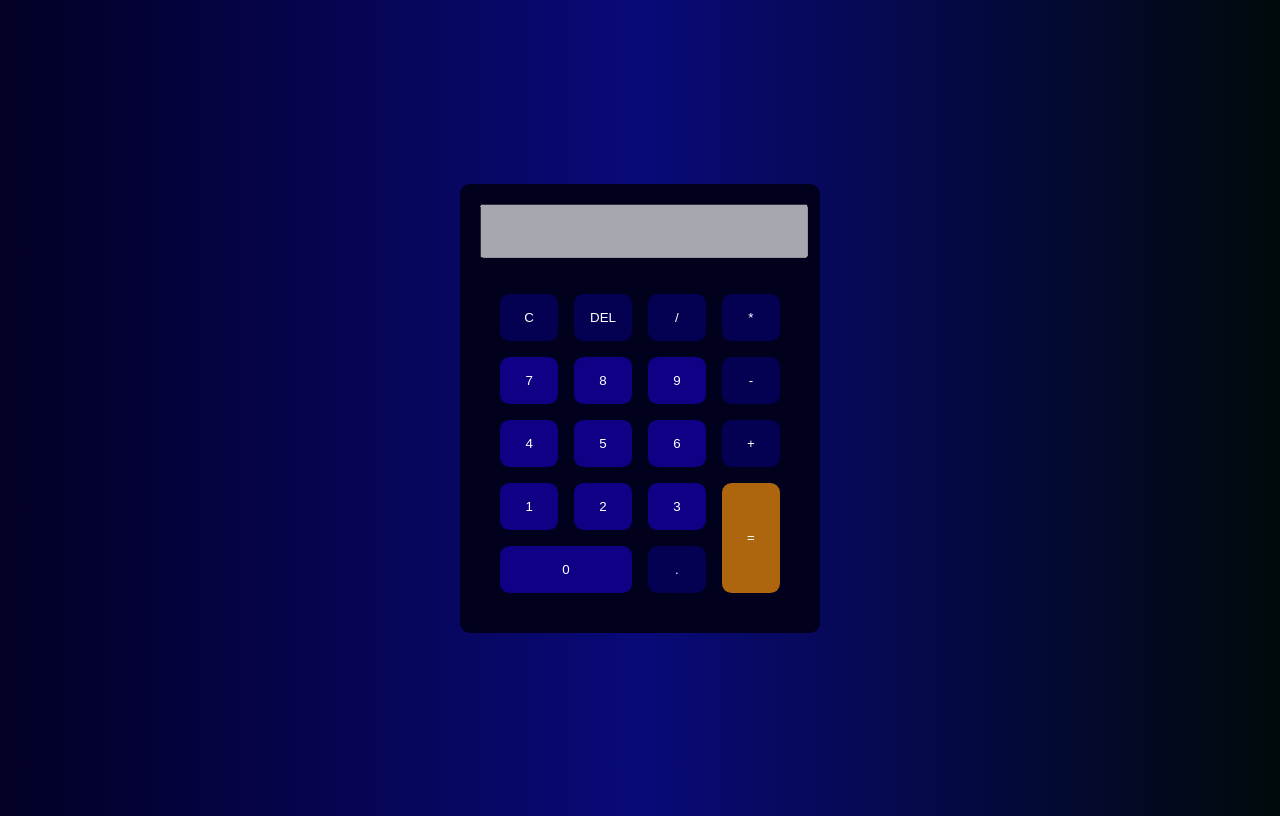
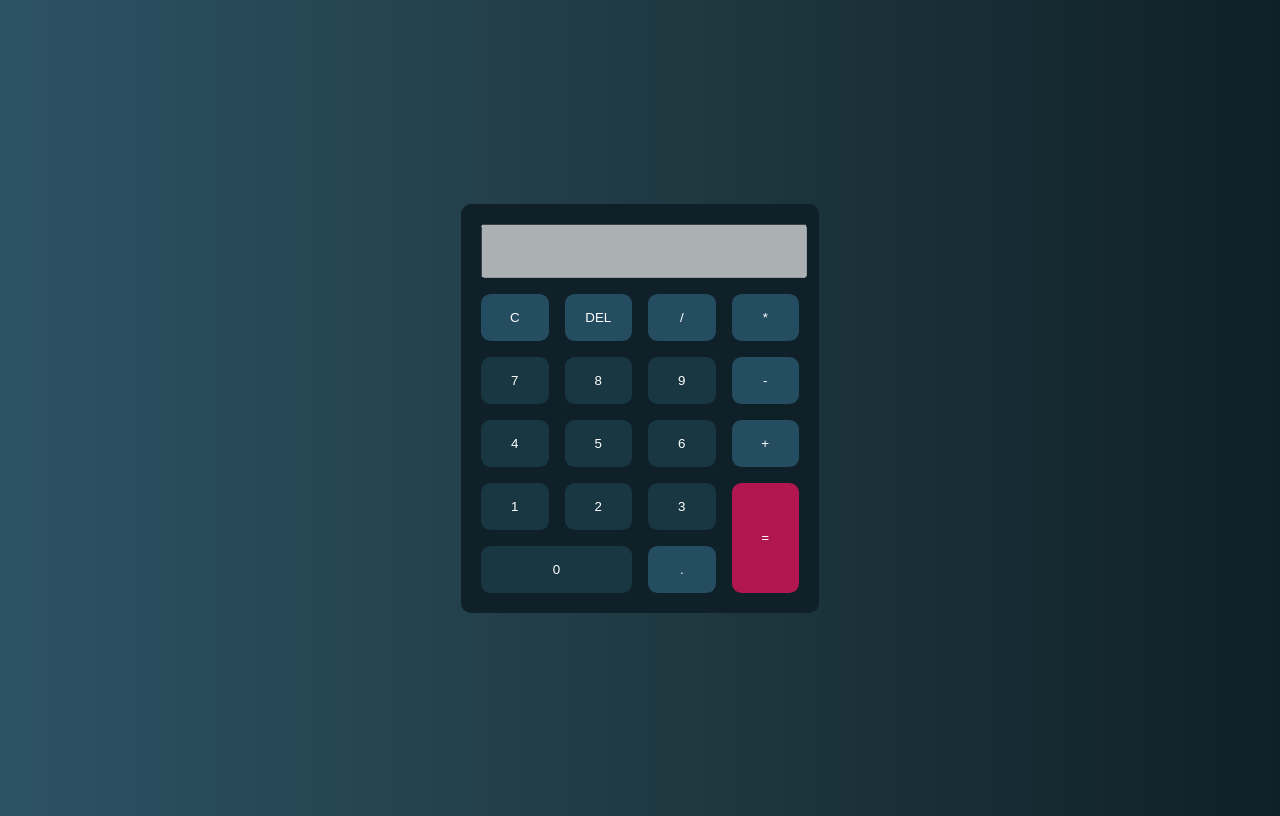
Before and after one commit to tomasxrp/Calculator-App, a plain HTML site: page index.html in a window 1280 px wide. Drawn offline with Linux system fonts and the light colour scheme.

Commit message:
new design for the calculator

```diff
--- a/style.css
+++ b/style.css
@@ -1,6 +1,6 @@
 body{
-    background: linear-gradient(90deg, rgba(2,0,36,1) 0%, rgba(9,9,121,1) 50%, rgba(0,10,11,1) 100%);
-    font-family: monospace;
+    background: linear-gradient(to right, #2C5364, #203A43, #0F2027); /* W3C, IE 10+/ Edge, Firefox 16+, Chrome 26+, Opera 12+, Safari 7+ */
+    font-family: system-ui;
     color: white;
 }
 
@@ -12,10 +12,10 @@ section{
     height: 100vh;
 }
 
-section div{
-    background: rgb(1, 0, 29);
+section .calculator{
+    background-color: #0F2028;
+    border-radius: 10px;
     padding: 20px;
-    border-radius: 10px;
 }
 
 section input{
@@ -27,7 +27,7 @@ section input{
 }
 
 section button{
-    background-color: rgb(4, 0, 82);
+    background-color: #244d61;
     border-radius: .6rem;
     border-style: none;
     color: white;
@@ -35,7 +35,7 @@ section button{
 }
 
 section button:hover{
-    background-color: rgb(12, 0, 179);
+    background-color: #2b4956;
 }
 
 .keys{
@@ -47,16 +47,16 @@ section button:hover{
 
 .zero{
     grid-column: span 2;
-    background-color: #0f0085;
+    background-color: #193643;
 }
 
 .equals {
     grid-row: span 2;
-    background-color: #ae660e;
+    background-color: #b2164f;
     color: white;
 }
 
 .number{
-    background-color: #0f0085;
+    background-color: #193643;
     color: white;
 }
```
